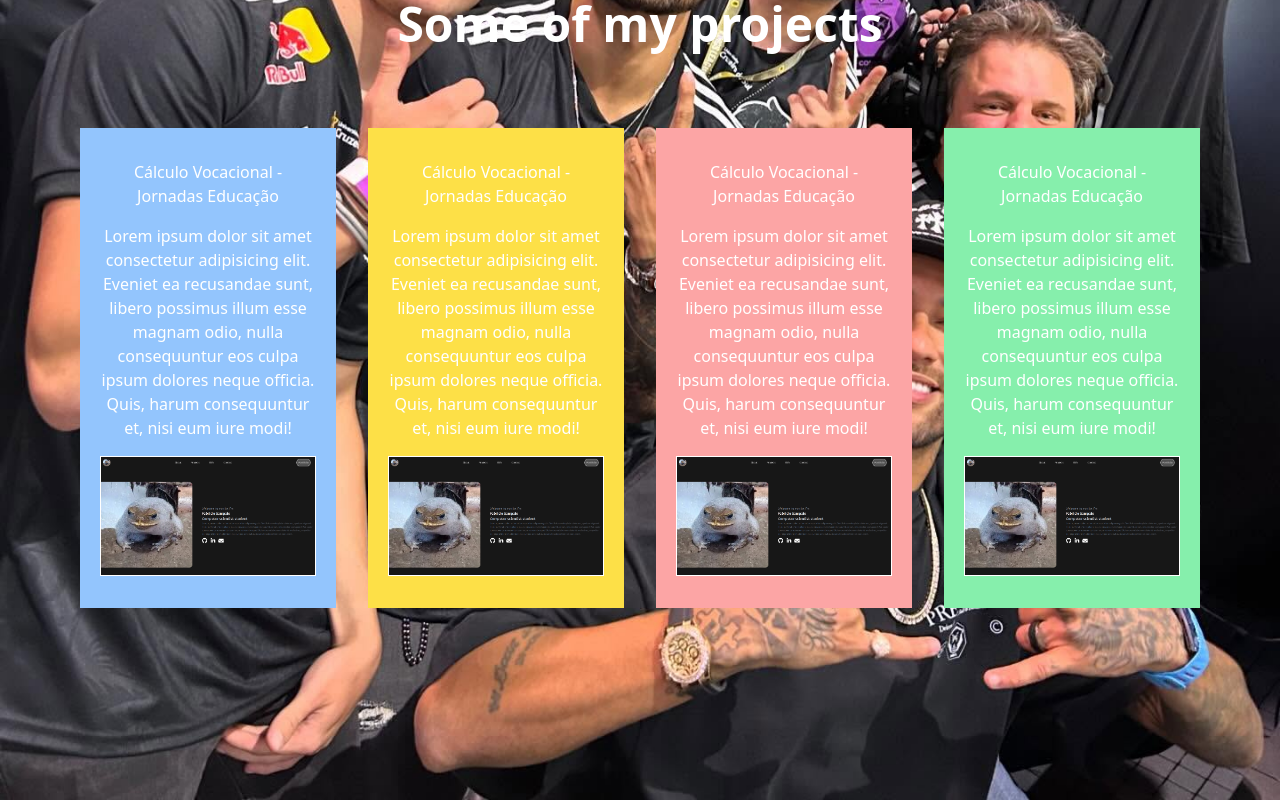
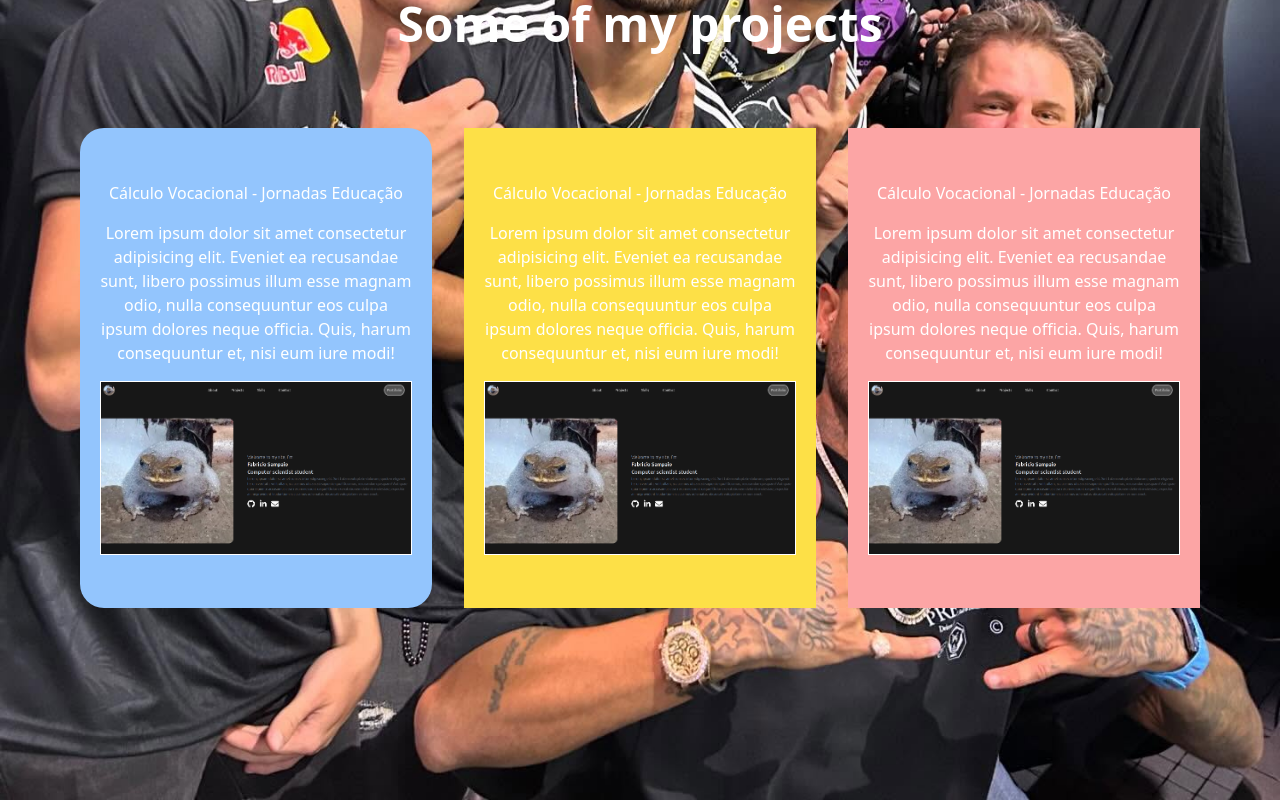
Before and after one commit to iTzFabregas/itzfabregas.github.io, a React (Create React App) app: page / in a window 1280 px wide. Shown: the part 800-1600 px from the top of the page. Built offline with nearby package versions, Linux system fonts and the light colour scheme.

Commit message:
feat: css things

```diff
--- a/package.json
+++ b/package.json
@@ -14,6 +14,7 @@
     "react": "^18.2.0",
     "react-dom": "^18.2.0",
     "react-icons": "^4.7.1",
+    "react-router-dom": "^7.5.1",
     "react-scripts": "5.0.1",
     "web-vitals": "^2.1.4"
   },
--- a/src/components/Aboutme.js
+++ b/src/components/Aboutme.js
@@ -12,7 +12,7 @@ export default function Aboutme() {
   }, [])
 
   return (
-    <div id='about' className='bg-neutral-900 text-white'>
+    <div id='about' className='text-white'>
       <div className='relative flex md:flex-row flex-col justify-center items-center md:gap-16 gap-8 h-screen'>
 
         <img src={logo} alt="capa" className='relative md:w-4/12 w-5/12 rounded-3xl' />
@@ -25,9 +25,9 @@ export default function Aboutme() {
           <p className='text-gray-500 font-normal pb-4 text-base'>Lorem, ipsum dolor sit amet consectetur adipisicing elit. Sint totam voluptate dolorum, quidem eligendi harum veritatis velit ullam, accusamus obcaecati sapiente quo! Ducimus, recusandae quisquam? Aut quae quia sapiente accusamus esse rerum nesciunt eaque! Dolor exercitationem deleniti molestiae, expedita animi provident laudantium accusamus odio natus obcaecati voluptatem ex non amet.</p>
 
           <ul className='flex gap-5 md:justify-start justify-center'>
-            <li className='text-4xl hover:text-neutral-500'><a href="https://github.com/iTzFabregas" target="_blank" rel="noreferrer"><FaGithub /></a></li>
-            <li className='text-4xl hover:text-neutral-500'><a href="https://www.linkedin.com/in/fabricio-sampaio" target="_blank" rel="noreferrer"><FaLinkedinIn /></a></li>
-            <li className='text-4xl hover:text-neutral-500'><a href="mailto:fabricio-sampaio@usp.br" target="_blank" rel="noreferrer"><FaEnvelope /></a></li>
+            <li className='text-4xl hover:text-neutral-500'><a href="https://github.com/iTzFabregas" target="_blank" rel="noreferrer" data-aos="zoom-in"><FaGithub /></a></li>
+            <li className='text-4xl hover:text-neutral-500'><a href="https://www.linkedin.com/in/fabricio-sampaio" target="_blank" rel="noreferrer" data-aos="zoom-in"><FaLinkedinIn /></a></li>
+            <li className='text-4xl hover:text-neutral-500'><a href="mailto:fabricio-sampaio@usp.br" target="_blank" rel="noreferrer" data-aos="zoom-in"><FaEnvelope /></a></li>
           </ul>
 
         </div>
--- a/src/components/Projects.js
+++ b/src/components/Projects.js
@@ -8,9 +8,9 @@ export default function Projects() {
             <div className='p-20 h-[80%] flex w-full justify-between gap-8'>
                 <div
                     data-aos="fade-right" // Aparece subindo
-                    data-aos-offset="500" // Só ativa depois de scrolar 200px
-                    data-aos-duration="2000" // Tempo da animação
-                    className='bg-blue-300 w-full flex flex-col justify-center text-center items-center gap-4 p-5'
+                    data-aos-offset="350" // Só ativa depois de scrolar 200px
+                    data-aos-duration="1000" // Tempo da animação
+                    className='bg-blue-300 w-full flex flex-col justify-center text-center items-center gap-4 p-5 rounded-3xl'
                 >
                     <p>Cálculo Vocacional - Jornadas Educação</p>
                     <p>Lorem ipsum dolor sit amet consectetur adipisicing elit. Eveniet ea recusandae sunt, libero possimus illum esse magnam odio, nulla consequuntur eos culpa ipsum dolores neque officia. Quis, harum consequuntur et, nisi eum iure modi!</p>
@@ -18,8 +18,8 @@ export default function Projects() {
                 </div>
                 <div
                     data-aos="fade-up" // Aparece subindo
-                    data-aos-offset="400" // Só ativa depois de scrolar 200px
-                    data-aos-duration="10000" // Tempo da animação
+                    data-aos-offset="350" // Só ativa depois de scrolar 200px
+                    data-aos-duration="1000" // Tempo da animação
                     className='bg-yellow-300 w-full flex flex-col justify-center text-center items-center gap-4 p-5'
                 >
                     <p>Cálculo Vocacional - Jornadas Educação</p>
@@ -28,19 +28,9 @@ export default function Projects() {
                 </div>
                 <div
                     data-aos="fade-down" // Aparece subindo
-                    data-aos-offset="400" // Só ativa depois de scrolar 200px
+                    data-aos-offset="350" // Só ativa depois de scrolar 200px
                     data-aos-duration="1000" // Tempo da animação
                     className='bg-red-300 w-full flex flex-col justify-center text-center items-center gap-4 p-5'
-                >
-                    <p>Cálculo Vocacional - Jornadas Educação</p>
-                    <p>Lorem ipsum dolor sit amet consectetur adipisicing elit. Eveniet ea recusandae sunt, libero possimus illum esse magnam odio, nulla consequuntur eos culpa ipsum dolores neque officia. Quis, harum consequuntur et, nisi eum iure modi!</p>
-                    <img src="./template.png" alt="Site1" className='border-white border transition-all duration-300 hover:scale-105'/>
-                </div>
-                <div
-                    data-aos="fade-left" // Aparece subindo
-                    data-aos-offset="200" // Só ativa depois de scrolar 200px
-                    data-aos-duration="1000" // Tempo da animação
-                    className='bg-green-300 w-full flex flex-col justify-center text-center items-center gap-4 p-5'
                 >
                     <p>Cálculo Vocacional - Jornadas Educação</p>
                     <p>Lorem ipsum dolor sit amet consectetur adipisicing elit. Eveniet ea recusandae sunt, libero possimus illum esse magnam odio, nulla consequuntur eos culpa ipsum dolores neque officia. Quis, harum consequuntur et, nisi eum iure modi!</p>
```
Also changed, not shown: 1 other file (tests, documents, lock files or other folders).
